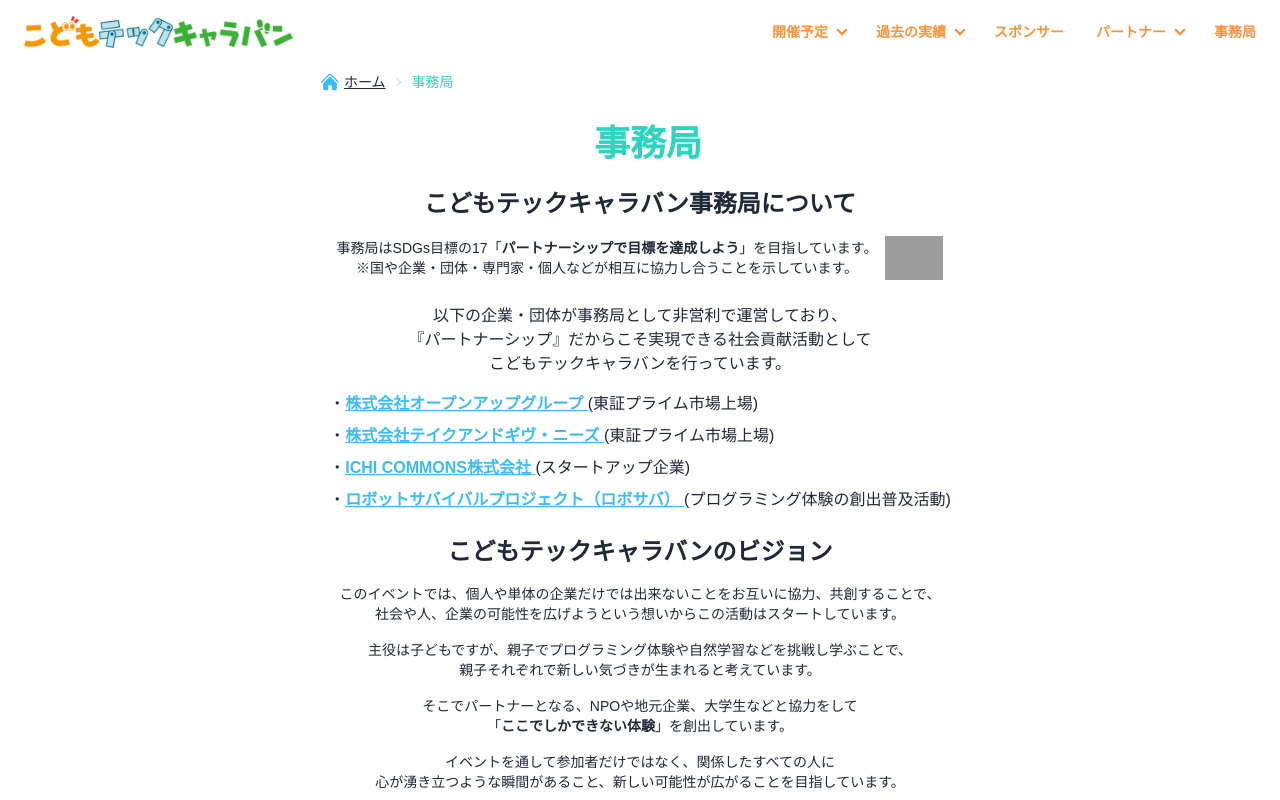
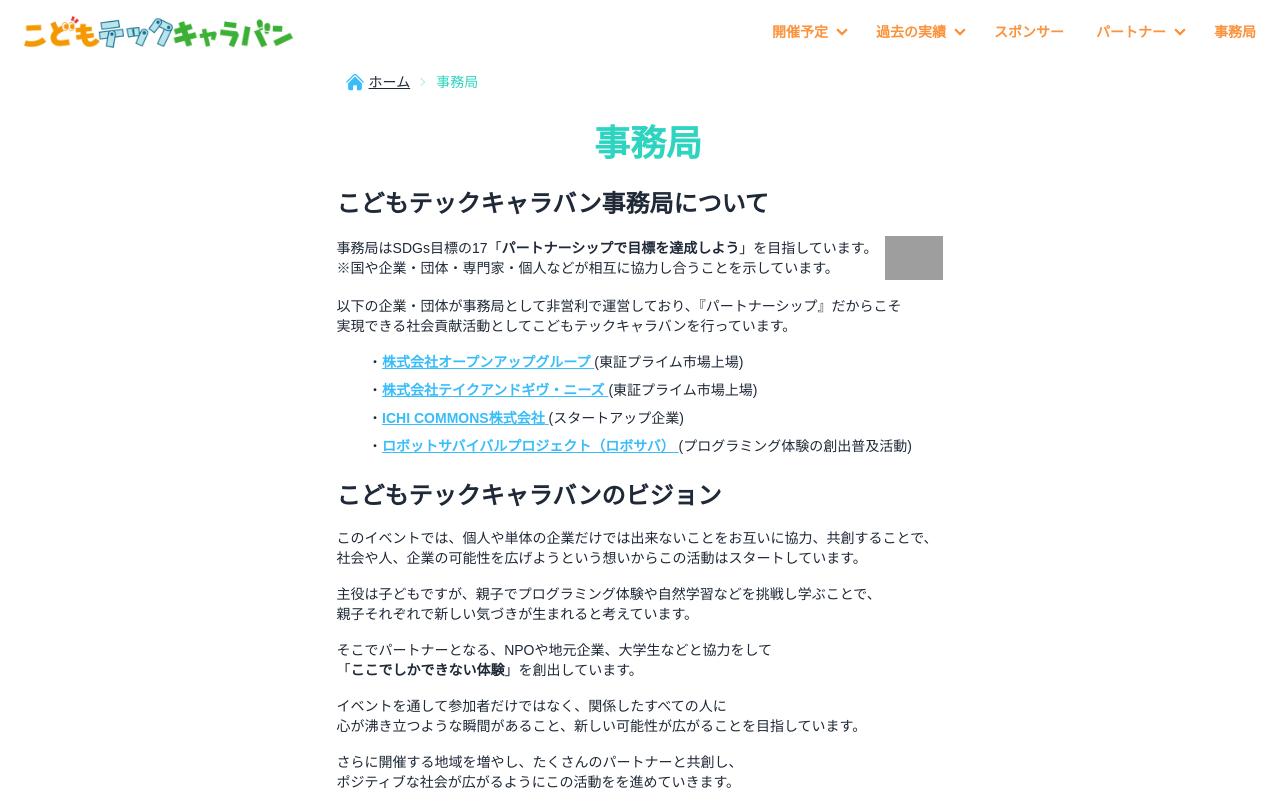
Before and after one commit to OpenUp-LabTakizawa/caravan-kidstec, a Next.js app: page /secretariat in a window 1280 px wide. Shown: the top 800 px of the page. Built offline with nearby package versions, Linux system fonts and the light colour scheme; grey boxes are pictures that could not be loaded; a web font is replaced by a local one.

Commit message:
🎨style: text left on secretariat message (#867)

```diff
--- a/app/components/button/scrollToTop.tsx
+++ b/app/components/button/scrollToTop.tsx
@@ -43,7 +43,7 @@
     <button
       type="button"
       ref={ref}
-      className="bg-sky-400 border-sky-400 btn btn-square hidden fixed gap-0 bottom-5 right-5 hover:scale-110"
+      className="bg-sky-400 border-sky-400 btn btn-square hidden fixed gap-0 bottom-5 right-5 z-10 hover:scale-110"
       onClick={scrollToTop}
     >
       <ChevronDoubleUpIcon className="arrow-up size-8" />
--- a/app/secretariat/layout.tsx
+++ b/app/secretariat/layout.tsx
@@ -3,5 +3,5 @@
 export default function SecretariatLayout({
   children,
 }: Readonly<{ children: ReactNode }>): JSX.Element {
-  return <article className="pb-4 space-y-6">{children}</article>
+  return <article className="mx-auto pb-4 space-y-6 w-max">{children}</article>
 }
--- a/app/secretariat/page.tsx
+++ b/app/secretariat/page.tsx
@@ -32,13 +32,13 @@
   return (
     <>
       <Heading menu={SECRETARIAT} />
-      <section className="px-2 space-y-4 text-center md:text-sm">
+      <section className="px-2 space-y-4 md:text-sm">
         <h2 className="font-bold font-zenMaruGothic text-2xl">
           こどもテックキャラバン
           <br className="sm:hidden" />
           事務局について
         </h2>
-        <div className="flex gap-2 items-center justify-center">
+        <div className="flex gap-2 items-center">
           <p>
             事務局はSDGs目標の17
             <br className="sm:hidden" />「
@@ -59,20 +59,16 @@
             className="h-full"
           />
         </div>
-      </section>
-      <section className="px-2 space-y-4 text-center">
         <p>
           以下の企業・団体が事務局として非営利で
           <br className="sm:hidden" />
-          運営しており、
-          <br className="hidden sm:block" />
-          『パートナーシップ』だからこそ
+          運営しており、『パートナーシップ』だからこそ
+          <br />
+          実現できる社会貢献活動として
           <br className="sm:hidden" />
-          実現できる社会貢献活動として
-          <br />
           こどもテックキャラバンを行っています。
         </p>
-        <ul className="space-y-2 sm:mx-auto sm:text-left sm:w-max">
+        <ul className="space-y-2 sm:mx-auto sm:w-max">
           {organizations.map((organization) => (
             <li
               key={organization.company}
@@ -95,7 +91,7 @@
           ))}
         </ul>
       </section>
-      <section className="px-2 space-y-4 text-center md:text-sm">
+      <section className="px-2 space-y-4 md:text-sm">
         <h2 className="font-bold font-zenMaruGothic text-2xl">
           こどもテックキャラバンの
           <br className="sm:hidden" />
@@ -130,7 +126,7 @@
           <br className="sm:hidden" />
           すべての人に
           <br className="hidden sm:block" />
-          心が湧き立つような瞬間があること、
+          心が沸き立つような瞬間があること、
           <br className="sm:hidden" />
           新しい可能性が広がることを目指しています。
         </p>
```
